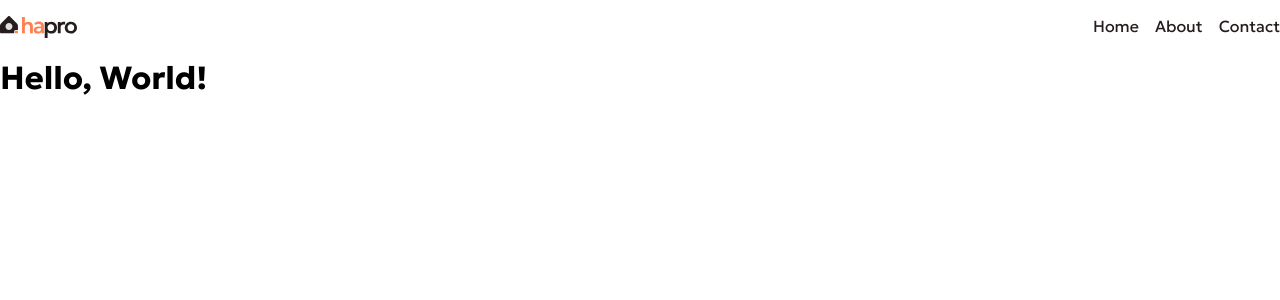
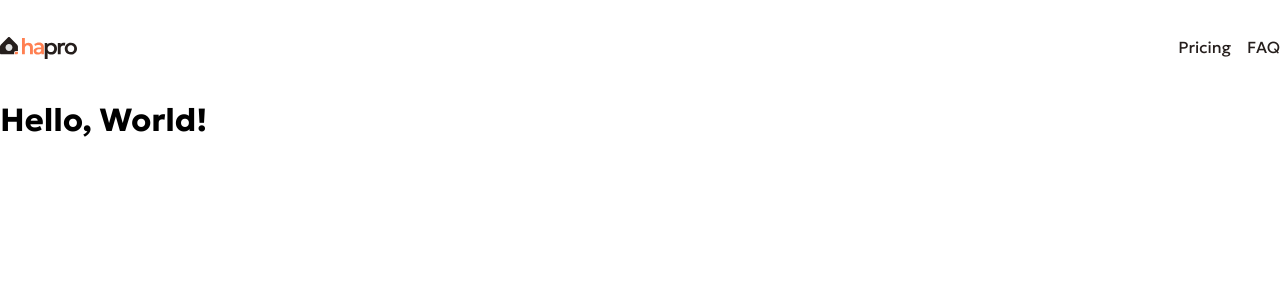
Before and after one commit to bitfox-git/hapro-site, a Next.js app: page /en in a window 1280 px wide. Shown: the top 300 px of the page. Built offline with nearby package versions, Linux system fonts and the light colour scheme; what @radix-ui/themes would draw is missing.

Commit message:
navigation good for now

```diff
--- a/src/app/globals.css
+++ b/src/app/globals.css
@@ -16,6 +16,7 @@ body *[data-is-root-theme="true"] {
             [col-start] minmax(min-content, 8rem) [col-end]
         )
         [center-end] minmax(1rem, 1fr) [full-end];
+    grid-auto-rows: min-content;
 }
 
 *[data-is-root-theme="true"] > * {
--- a/src/components/Navigation.module.css
+++ b/src/components/Navigation.module.css
@@ -3,6 +3,7 @@
     justify-content: space-between;
     align-items: center;
     padding: 1rem 0;
+    height: 100px;
 }
 
 .nav ul {
@@ -16,6 +17,11 @@
     color: var(--gray-12);
     text-decoration: none;
     font-weight: medium;
+    transition: color 0.2s ease-out;
+
+    &:hover {
+        color: var(--gray-11);
+    }
 }
 
 .nav ul li.logo {
--- a/src/components/Navigation.tsx
+++ b/src/components/Navigation.tsx
@@ -17,13 +17,10 @@ export default function Navigation() {
                     </Link>
                 </li>
                 <li>
-                    <Link href="/">Home</Link>
+                    <Link href="/pricing">Pricing</Link>
                 </li>
                 <li>
-                    <Link href="/about">About</Link>
-                </li>
-                <li>
-                    <Link href="/contact">Contact</Link>
+                    <Link href="/faq">FAQ</Link>
                 </li>
             </ul>
         </nav>
```
